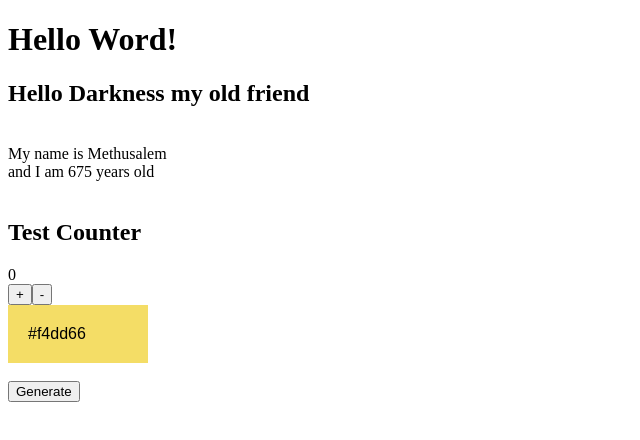
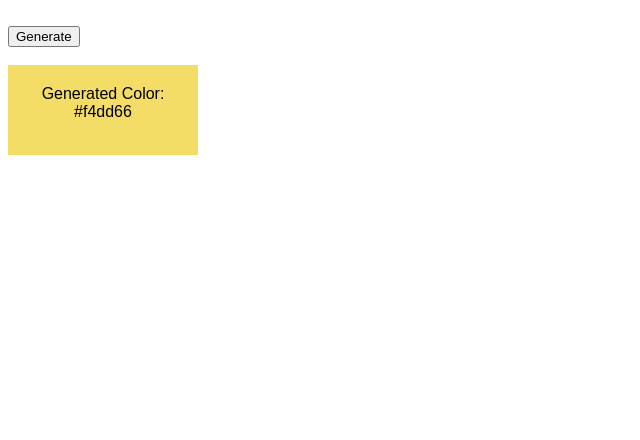
Before and after one commit to Overcook3265/react-random-color-generator, a React app: page / in a window 1280 px wide. Shown: the top 440 px of the page, without its empty margins (0-640 px from the left). Built offline with nearby package versions, Linux system fonts and the light colour scheme.

Commit message:
Remove test files, add dependencies for preflight

```diff
--- a/package.json
+++ b/package.json
@@ -32,6 +32,7 @@
     "@testing-library/jest-dom": "^5.17.0",
     "@testing-library/react": "^13.4.0",
     "@testing-library/user-event": "^13.5.0",
+    "@types/randomcolor": "^0.5.9",
     "@types/react": "^18.2.48",
     "@types/react-dom": "^18.2.18",
     "@types/testing-library__jest-dom": "^5.14.9",
--- a/src/App.js
+++ b/src/App.js
@@ -1,8 +1,9 @@
 import randomColor from 'randomcolor';
 import { useState } from 'react';
-import TestComponent from './TestComponent';
-import TestCounter from './TestCounter';
-import TestProp from './TestProp';
+
+// import TestComponent from './TestComponent';
+// import TestCounter from './TestCounter';
+// import TestProp from './TestProp';
 
 export default function App() {
   let iCol = '#ffff00';
@@ -10,25 +11,13 @@ export default function App() {
 
   return (
     <>
-      <h1>Hello Word!</h1>
+      {/* <h1>Hello Word!</h1>
       <TestComponent />
       <br />
       <TestProp name="Methusalem" age={675} />
       <br />
       <h2>Test Counter</h2>
-      <TestCounter />
-      <br />
-      {/*Create div element and style it*/}
-      <div
-        style={{
-          backgroundColor: randCol,
-          fontFamily: 'sans-serif',
-          padding: 20,
-          maxWidth: 100,
-        }}
-      >
-        {randCol}
-      </div>
+      <TestCounter /> */}
       <br />
       <button
         onClick={() => {
@@ -39,6 +28,22 @@ export default function App() {
       >
         Generate
       </button>
+      <br />
+      <br />
+      {/*Create div element and style it*/}
+      <div
+        style={{
+          backgroundColor: randCol,
+          fontFamily: 'sans-serif',
+          padding: 20,
+          maxWidth: 150,
+          minHeight: 50,
+          textAlign: 'center',
+        }}
+      >
+        Generated Color: {randCol}
+      </div>
+      <br />
     </>
   );
 }
--- a/src/TestComponent.js
+++ /dev/null
@@ -1,3 +0,0 @@
-export default function TestComponent() {
-  return <h2>Hello Darkness my old friend</h2>;
-}
--- a/src/TestCounter.js
+++ /dev/null
@@ -1,13 +0,0 @@
-import { useState } from 'react';
-
-export default function TestCounter() {
-  const [count, setCount] = useState(0);
-  return (
-    <>
-      {count}
-      <br />
-      <button onClick={() => setCount(count + 1)}>+</button>
-      <button onClick={() => setCount(count - 1)}>-</button>
-    </>
-  );
-}
--- a/src/TestProp.js
+++ /dev/null
@@ -1,8 +0,0 @@
-export default function TestProp(props) {
-  return (
-    <>
-      <div>My name is {props.name}</div>
-      <div>and I am {props.age} years old</div>
-    </>
-  );
-}
--- a/src/index.css
+++ /dev/null
@@ -1,13 +0,0 @@
-body {
-  margin: 0;
-  font-family: -apple-system, BlinkMacSystemFont, 'Segoe UI', 'Roboto', 'Oxygen',
-    'Ubuntu', 'Cantarell', 'Fira Sans', 'Droid Sans', 'Helvetica Neue',
-    sans-serif;
-  -webkit-font-smoothing: antialiased;
-  -moz-osx-font-smoothing: grayscale;
-}
-
-code {
-  font-family: source-code-pro, Menlo, Monaco, Consolas, 'Courier New',
-    monospace;
-}
```
Also changed, not shown: src/App.css (deleted, +0 -38 lines), 1 other file (tests, documents, lock files or other folders).
